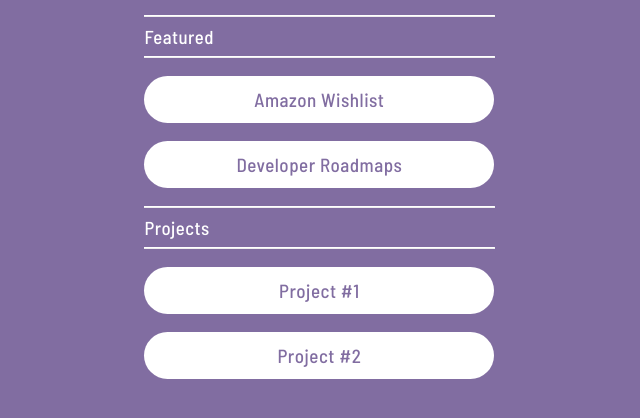
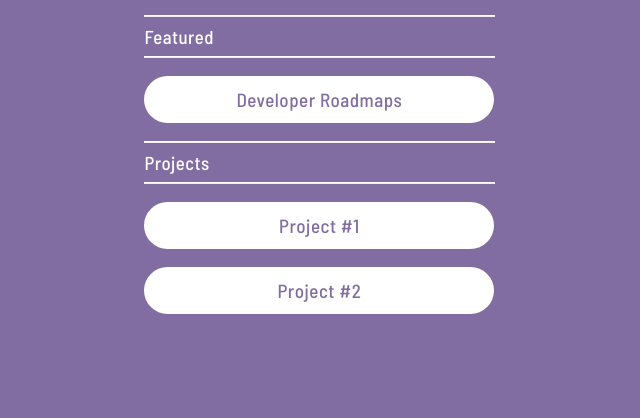
Before and after one commit to nancyfontanez/linktreeclone, a plain HTML site: page index.html in a window 1280 px wide. Shown: the part 514-932 px from the top of the page, without its empty margins (318-958 px from the left). After the commit the page ends 896 px from the top, so only its background shows below. Drawn offline with Linux system fonts and the light colour scheme.

Commit message:
Amazon Removed

```diff
--- a/index.html
+++ b/index.html
@@ -52,9 +52,9 @@
             <hr>
             <h3>Featured</h3>
             <hr>
-            <div class="whiteButtons">
+            <!-- <div class="whiteButtons">
                 <a href="https://www.amazon.com/hz/wishlist/ls/VRITZ52SF2S1/" target="_blank">Amazon Wishlist</a>
-            </div>
+            </div>-->
             <div class="whiteButtons">
                 <a href="https://roadmap.sh/roadmaps" target="_blank">Developer Roadmaps</a>
             </div>
```
Also changed, not shown: links.html (+2 -2 lines).
